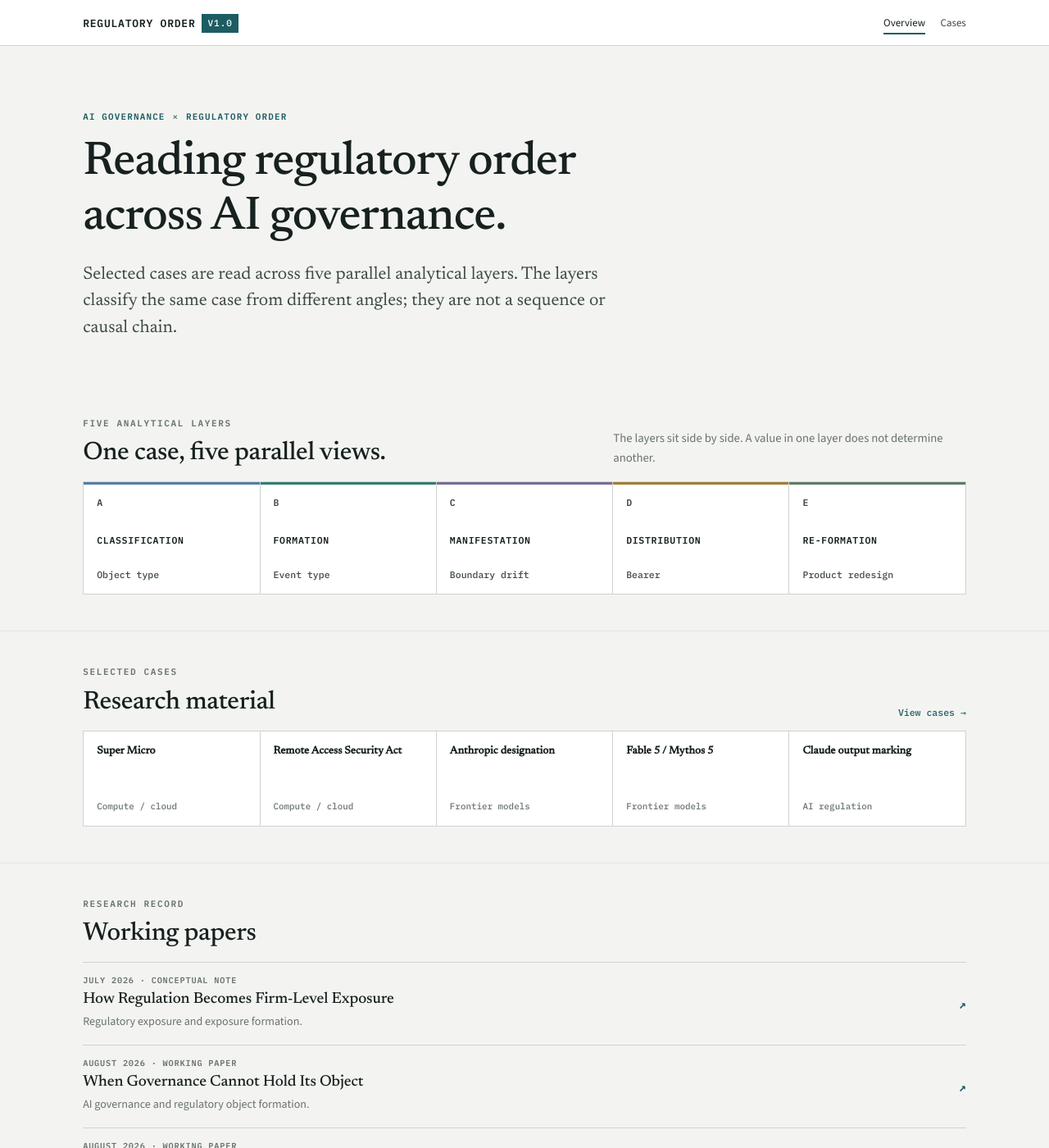
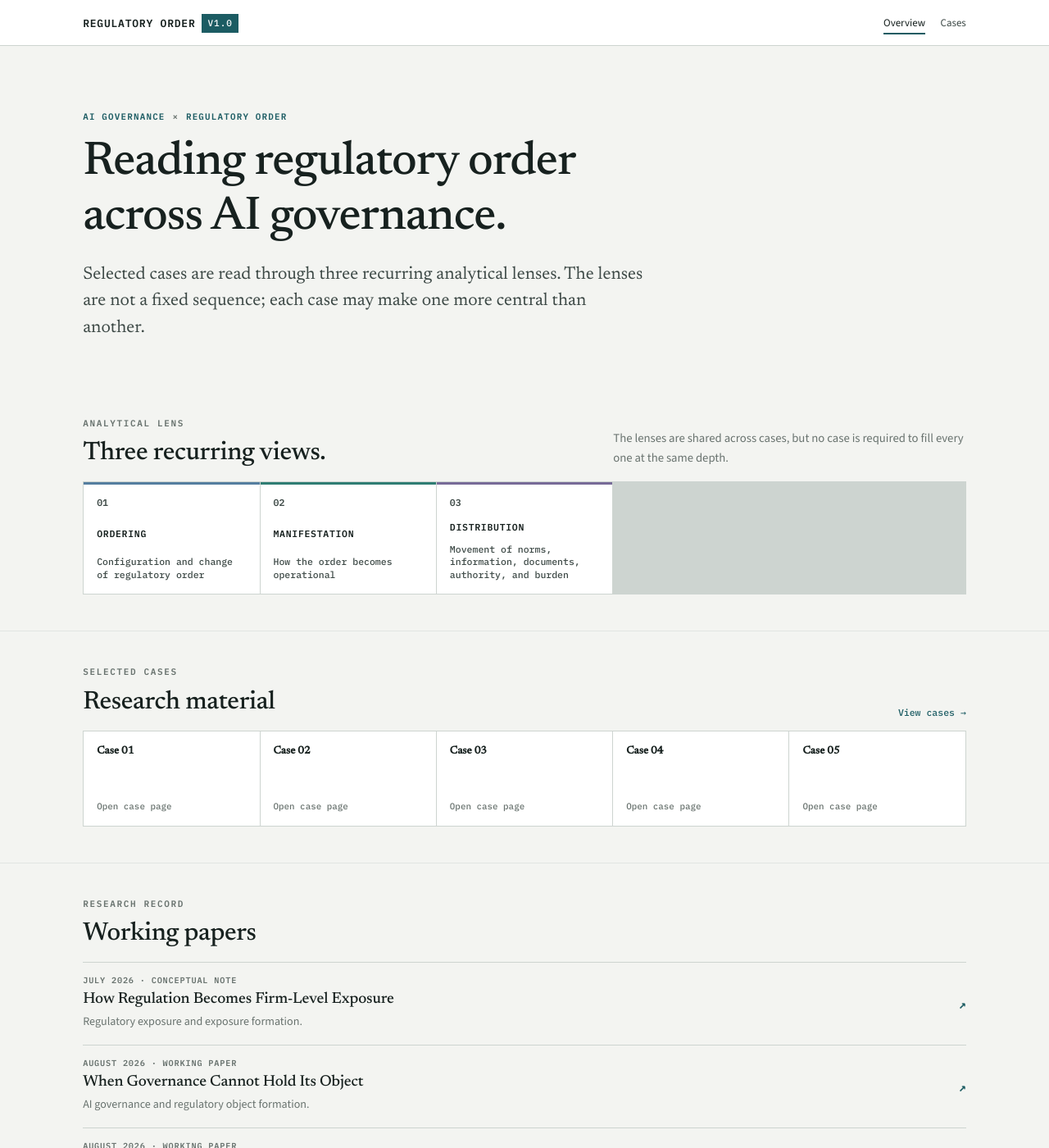
Before and after one commit to GaeunLim01/regulatory-order, a Jekyll site: the page built from index.html, in a window 1280 px wide and 1400 px high. Shown: the whole window at 82% size. Built offline with Jekyll 4.4.1, drawn with Linux system fonts in a browser that asks for light colours.

Commit message:
Add files via upload

```diff
--- a/_config.yml
+++ b/_config.yml
@@ -1,6 +1,6 @@
 title: AI Governance / Regulatory Order
 description: >-
-  A research framework for studying AI governance through regulatory order and five parallel analytical layers across selected cases.
+  A research framework for studying AI governance through regulatory order and three recurring analytical lenses across selected cases.
 lang: en
 
 baseurl: /regulatory-order
--- a/index.html
+++ b/index.html
@@ -1,7 +1,7 @@
 ---
 layout: default
 title: Overview
-description: AI governance examined through regulatory order and five parallel analytical layers.
+description: AI governance examined through regulatory order.
 ---
 
 <section class="hero hero--overview" id="overview">
@@ -12,45 +12,35 @@
       <span>REGULATORY ORDER</span>
     </div>
     <h1>Reading regulatory order across AI governance.</h1>
-    <p class="standfirst">Selected cases are read across five parallel analytical layers. The layers classify the same case from different angles; they are not a sequence or causal chain.</p>
+    <p class="standfirst">Selected cases are read through three recurring analytical lenses. The lenses are not a fixed sequence; each case may make one more central than another.</p>
   </div>
 </section>
 
-<section class="section section--tight" id="layers">
+<section class="section section--tight" id="framework">
   <div class="shell">
     <div class="layer-overview-head">
       <div>
-        <span class="eyebrow">Five analytical layers</span>
-        <h2>One case, five parallel views.</h2>
+        <span class="eyebrow">Analytical lens</span>
+        <h2>Three recurring views.</h2>
       </div>
-      <p class="layer-overview-note">The layers sit side by side. A value in one layer does not determine another.</p>
+      <p class="layer-overview-note">The lenses are shared across cases, but no case is required to fill every one at the same depth.</p>
     </div>
 
-    <div class="layer-overview" aria-label="Five parallel analytical layers">
+    <div class="layer-overview layer-overview--three" aria-label="Three analytical lenses">
       <div class="layer-overview__item layer-overview__item--a">
-        <span class="layer-overview__num">A</span>
-        <span class="layer-overview__label">Classification</span>
-        <span class="layer-overview__value">Object type</span>
+        <span class="layer-overview__num">01</span>
+        <span class="layer-overview__label">Ordering</span>
+        <span class="layer-overview__value">Configuration and change of regulatory order</span>
       </div>
       <div class="layer-overview__item layer-overview__item--b">
-        <span class="layer-overview__num">B</span>
-        <span class="layer-overview__label">Formation</span>
-        <span class="layer-overview__value">Event type</span>
+        <span class="layer-overview__num">02</span>
+        <span class="layer-overview__label">Manifestation</span>
+        <span class="layer-overview__value">How the order becomes operational</span>
       </div>
       <div class="layer-overview__item layer-overview__item--c">
-        <span class="layer-overview__num">C</span>
-        <span class="layer-overview__label">Manifestation</span>
-        <span class="layer-overview__value">Boundary drift</span>
-      </div>
-      <div class="layer-overview__item layer-overview__item--d">
-        <span class="layer-overview__num">D</span>
+        <span class="layer-overview__num">03</span>
         <span class="layer-overview__label">Distribution</span>
-        <span class="layer-overview__value">Bearer</span>
-      </div>
-      <div class="layer-overview__item layer-overview__item--e">
-        <span class="layer-overview__num">E</span>
-        <span class="layer-overview__label">Re-formation</span>
-        <span class="layer-overview__value">Product redesign</span>
+        <span class="layer-overview__value">Movement of norms, information, documents, authority, and burden</span>
       </div>
     </div>
   </div>
@@ -67,11 +57,11 @@
     </div>
 
     <div class="case-grid-preview">
-      <a href="{{ '/cases/supermicro/' | relative_url }}" class="case-chip"><strong>Super Micro</strong><span>Compute / cloud</span></a>
-      <a href="{{ '/cases/remote-access-security-act/' | relative_url }}" class="case-chip"><strong>Remote Access Security Act</strong><span>Compute / cloud</span></a>
-      <a href="{{ '/cases/anthropic-dow/' | relative_url }}" class="case-chip"><strong>Anthropic designation</strong><span>Frontier models</span></a>
-      <a href="{{ '/cases/fable-mythos/' | relative_url }}" class="case-chip"><strong>Fable 5 / Mythos 5</strong><span>Frontier models</span></a>
-      <a href="{{ '/cases/claude-watermarking/' | relative_url }}" class="case-chip"><strong>Claude output marking</strong><span>AI regulation</span></a>
+      <a href="{{ '/cases/supermicro/' | relative_url }}" class="case-chip"><strong>Case 01</strong><span>Open case page</span></a>
+      <a href="{{ '/cases/remote-access-security-act/' | relative_url }}" class="case-chip"><strong>Case 02</strong><span>Open case page</span></a>
+      <a href="{{ '/cases/anthropic-dow/' | relative_url }}" class="case-chip"><strong>Case 03</strong><span>Open case page</span></a>
+      <a href="{{ '/cases/fable-mythos/' | relative_url }}" class="case-chip"><strong>Case 04</strong><span>Open case page</span></a>
+      <a href="{{ '/cases/claude-watermarking/' | relative_url }}" class="case-chip"><strong>Case 05</strong><span>Open case page</span></a>
     </div>
   </div>
 </section>
```
Also changed, not shown: README.md.
